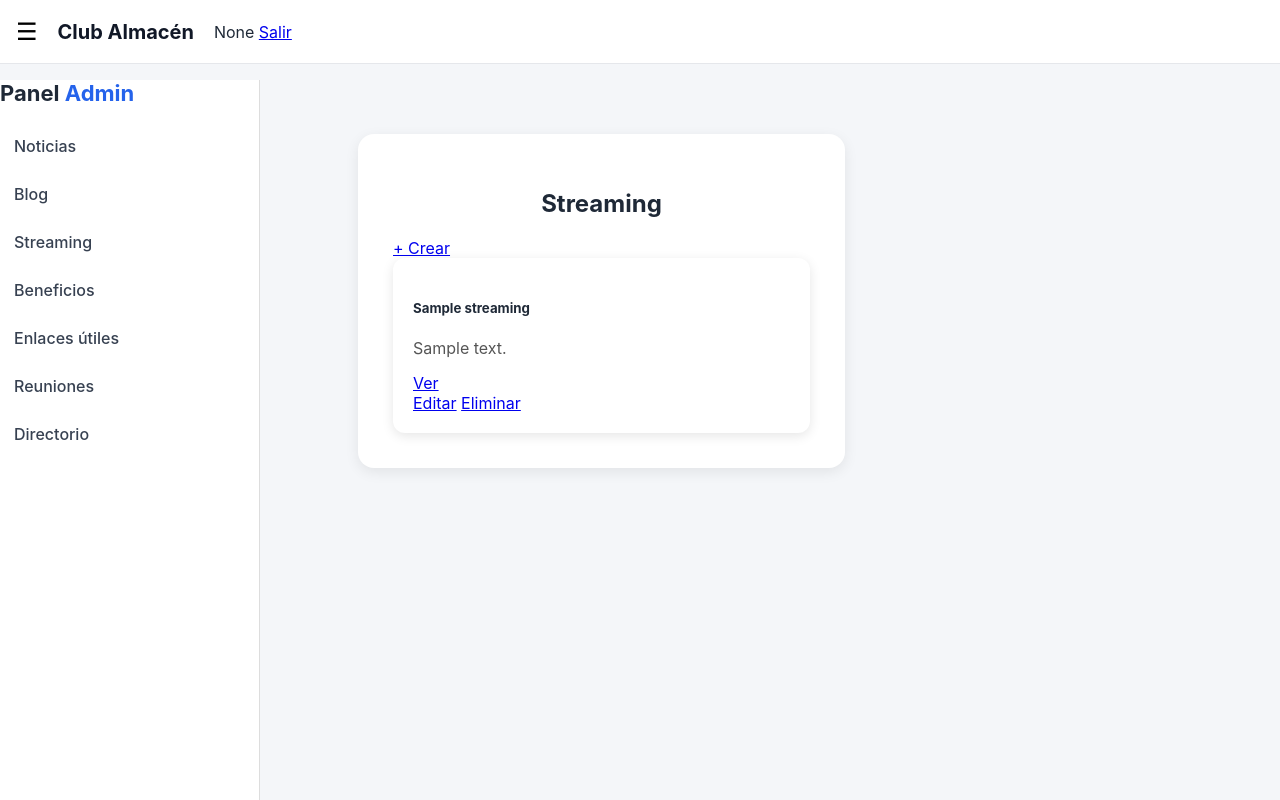
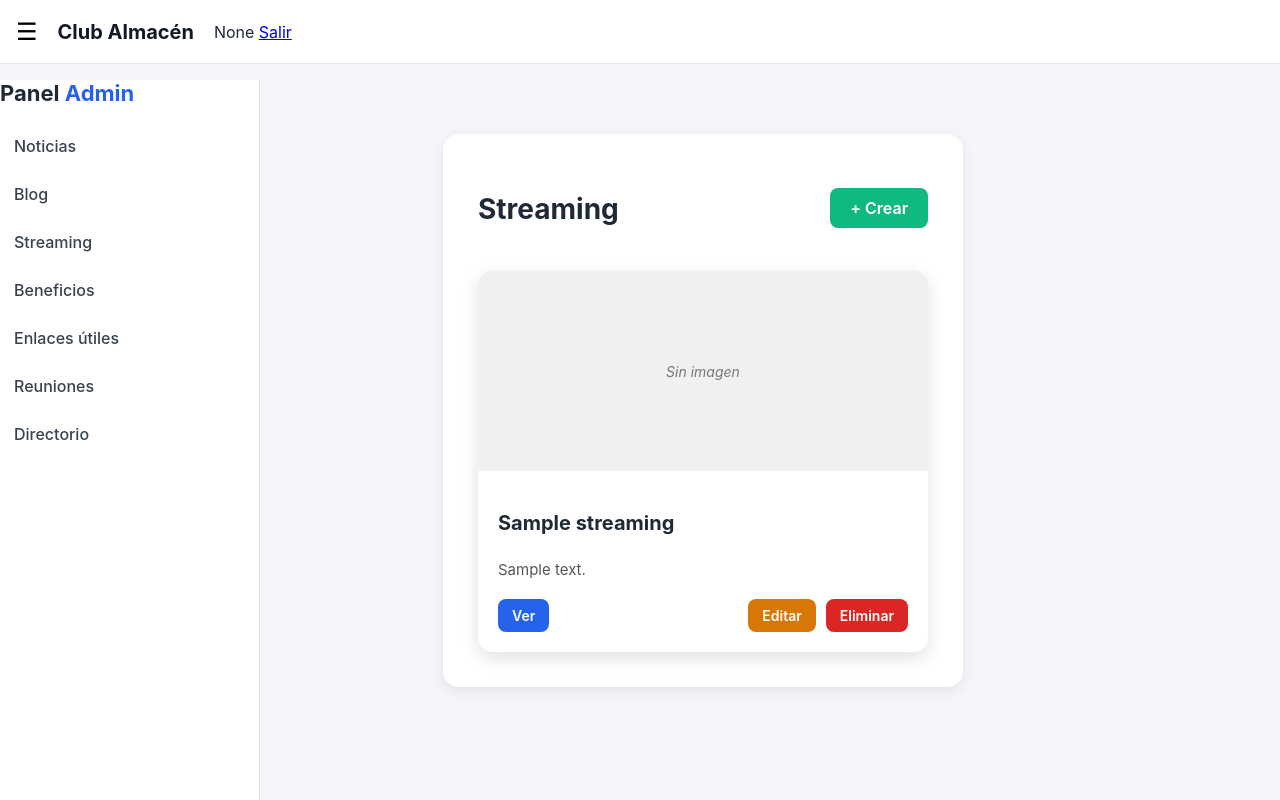
Before and after one commit to Maleza/WebClubAlmacen, a Django app: page /streaming/ in a window 1280 px wide. Run offline with Django 5.2, Linux system fonts and the light colour scheme; a user stored in the database is signed in; tables that the repository leaves empty hold one stand-in row (values such as "Sample post").

Commit message:
fix list-card ahira ocupa todo el ancho

```diff
--- a/static/css/base.css
+++ b/static/css/base.css
@@ -6,6 +6,26 @@
     padding: 40px 20px;
     margin-left: 260px;               /* Espacio para el menú lateral */
 }
+/* CARD GENERAL */
+.card {
+    background: #fff;
+    border-radius: 14px;
+    box-shadow: 0 10px 25px rgba(0,0,0,0.08);
+    overflow: hidden;
+    display: flex;
+    flex-direction: column;
+    min-height: 420px; /* 👈 clave */
+}
+
+/* CUERPO DE LA CARD */
+.card-body {
+    padding: 18px;
+    display: flex;
+    flex-direction: column;
+    flex-grow: 1;
+}
+
+
 
 /* TARJETA CENTRAL */
 .panel-card {
@@ -131,6 +151,17 @@ form textarea {
     text-decoration: none;
     font-weight: 600;
 }
+.btn-crear {
+    padding: 12px 20px;
+    background: #2e7d32;
+    color: white;
+    border-radius: 10px;
+    text-decoration: none;
+    font-weight: 600;
+    border: none;
+    cursor: pointer;
+}
+
 
 .btn-save:hover {
     background: #1747c7;
@@ -182,3 +213,176 @@ form textarea {
     text-decoration: none;
     font-weight: 600;
 }
+
+
+/* CONTENEDOR FIJO PARA IMAGENES EN LIST.HTML */
+.list-thumb {
+    width: 100%;
+    height: 180px;               /* altura uniforme */
+    background: #f0f0f0;
+    overflow: hidden;             /* evita desbordes */
+    border-radius: 10px 10px 0 0; /* combina con tu card */
+    display: flex;
+    align-items: center;
+    justify-content: center;
+}
+
+/* IMAGEN AJUSTADA */
+.list-thumb-img {
+    width: 100%;
+    height: 100%;
+    object-fit: cover;            /* evita deformación */
+    object-position: center;
+}
+
+/* SI NO HAY IMAGEN */
+.list-thumb.no-img {
+    display: flex;
+    justify-content: center;
+    align-items: center;
+    color: #777;
+    font-size: 14px;
+    font-style: italic;
+}
+
+/* ========== LIST HEADER ========== */
+.list-header {
+    display: flex;
+    justify-content: space-between;
+    align-items: center;
+    margin-bottom: 25px;
+}
+
+.list-title {
+    font-size: 28px;
+    font-weight: 700;
+    color: #1f2937;
+}
+
+/* ========== BOTÓN CREAR ========== */
+.btn-create {
+    padding: 10px 20px;
+    background: #10b981;
+    color: white;
+    text-decoration: none;
+    border-radius: 8px;
+    font-weight: 600;
+    transition: 0.2s;
+}
+
+.btn-create:hover {
+    background: #0d966b;
+}
+
+/* ========== GRID DE TARJETAS ========== */
+.list-grid {
+    display: grid;
+    grid-template-columns: repeat(auto-fill, minmax(360px, 1fr));
+    gap: 32px;
+}
+@media (max-width: 900px) {
+    .list-grid {
+        grid-template-columns: 1fr;
+    }
+}
+
+
+/* ========== TARJETA ========== */
+.list-card {
+    background: #ffffff;
+    border-radius: 14px;
+    overflow: hidden;
+    box-shadow: 0 6px 18px rgba(0,0,0,0.12);
+    display: flex;
+    flex-direction: column;
+    height: 100% ;
+    max-width: 800px;
+}
+
+/* Imagen */
+.list-thumb {
+    width: 100%;
+    height: 200px;
+    background-size: cover;
+    background-position: center;
+}
+
+/* Contenido */
+.list-body {
+    padding: 20px;
+    display: flex;
+    flex-direction: column;
+    flex-grow: 1; /* 👈 permite que la card se estire */
+}
+
+.list-card-title {
+    font-size: 20px;
+    margin-bottom: 10px;
+    font-weight: bold;
+}
+
+.list-text {
+    color: #555;
+    font-size: 15px;
+    margin-bottom: 20px;
+}
+
+/* ========== BOTONES DE ACCIÓN ========== */
+.list-actions {
+    display: flex;
+    justify-content: space-between;
+    align-items: center;
+    margin-top: auto; /*  empuja los botones al fondo */
+    gap: 12px;
+}
+
+
+
+.list-buttons {
+    display: flex;
+    gap: 10px;
+}
+
+
+
+.btn-view,
+.btn-edit,
+.btn-delete {
+    padding: 8px 14px;
+    border-radius: 8px;
+    text-decoration: none;
+    font-size: 14px;
+    font-weight: 600;
+}
+
+/* Verde */
+.btn-view {
+    background: #2563eb;
+    color: white;
+}
+.btn-view:hover {
+    background: #1e4fc7;
+}
+
+/* Amarillo */
+.btn-edit {
+    background: #d97706;
+    color: white;
+}
+.btn-edit:hover {
+    background: #b86505;
+}
+
+/* Rojo */
+.btn-delete {
+    background: #dc2626;
+    color: white;
+}
+.btn-delete:hover {
+    background: #b91c1c;
+}
+
+.empty-msg {
+    color: #777;
+    font-style: italic;
+}
--- a/templates/crud/base.html
+++ b/templates/crud/base.html
@@ -6,8 +6,8 @@
     <title>{{ title|default:"Club Almacén" }}</title>
 
     <!-- Estilos globales unificados -->
-    <link rel="stylesheet" href="{% static 'css/index.css' %}?v=2.0">
-    <link rel="stylesheet" href="{% static 'css/base.css' %}?v=2.0">
+    <link rel="stylesheet" href="{% static 'css/index.css' %}?v=2.3">
+    <link rel="stylesheet" href="{% static 'css/base.css' %}?v=2.9">
 </head>
 
 <body>
--- a/templates/crud/list.html
+++ b/templates/crud/list.html
@@ -1,55 +1,62 @@
 {% extends 'crud/base.html' %}
 
 {% block content %}
-  <div class="d-flex justify-content-between align-items-center mb-3">
-    <h2>{{ title }}</h2>
+
+<div class="list-header">
+  <h2 class="list-title">{{ title }}</h2>
 
   {% if user.is_authenticated and can_create %}
-      <a href="{% url create_url %}" class="btn btn-success">+ Crear</a>
+  <a href="{% url create_url %}" class="btn-create">+ Crear</a>
   {% endif %}
 </div>
 
-  <div class="row g-3">
+<div class="list-grid">
 
   {% for obj in objects %}
-      <div class="col-sm-6 col-md-4 col-lg-3">
-        <div class="card h-100 shadow-sm">
-
+  <div class="list-card">
     {% if obj.imagen %}
-            <img src="{{ obj.imagen.url }}" class="card-img-top" alt="{{ obj }}">
+    <div class="list-thumb">
+      <img src="{{ obj.imagen.url }}" class="list-thumb-img" alt="{{ obj }}">
+    </div>
+    {% else %}
+    <div class="list-thumb no-img">
+      <span>Sin imagen</span>
+    </div>
     {% endif %}
 
-          <div class="card-body d-flex flex-column">
-            <h5 class="card-title">{{ obj }}</h5>
+
+    <div class="list-body">
+
+      <h3 class="list-card-title">{{ obj }}</h3>
 
       {% if obj.resumen %}
-              <p class="card-text">{{ obj.resumen|truncatewords:20 }}</p>
+      <p class="list-text">{{ obj.resumen|truncatewords:20 }}</p>
       {% elif obj.descripcion %}
-              <p class="card-text">{{ obj.descripcion|truncatewords:20 }}</p>
+      <p class="list-text">{{ obj.descripcion|truncatewords:20 }}</p>
       {% elif obj.contenido %}
-              <p class="card-text">{{ obj.contenido|truncatewords:20 }}</p>
+      <p class="list-text">{{ obj.contenido|truncatewords:20 }}</p>
       {% endif %}
 
-            <div class="mt-auto d-flex justify-content-between">
-              <a href="{% url detail_url obj.pk %}" class="btn btn-outline-primary btn-sm">Ver</a>
+      <div class="list-actions">
+        <a href="{% url detail_url obj.pk %}" class="btn-view">Ver</a>
 
-              <div>
+        <div class="list-buttons">
           {% if can_edit %}
-                  <a href="{% url edit_url obj.pk %}" class="btn btn-primary btn-sm">Editar</a>
+          <a href="{% url edit_url obj.pk %}" class="btn-edit">Editar</a>
           {% endif %}
 
           {% if can_delete %}
-                  <a href="{% url delete_url obj.pk %}" class="btn btn-danger btn-sm">Eliminar</a>
+          <a href="{% url delete_url obj.pk %}" class="btn-delete">Eliminar</a>
           {% endif %}
         </div>
       </div>
 
     </div>
   </div>
+  {% empty %}
+  <p class="empty-msg">No hay elementos.</p>
+  {% endfor %}
+
 </div>
 
-    {% empty %}
-      <p class="text-muted">No hay elementos.</p>
-    {% endfor %}
-  </div>
 {% endblock %}
```
Also changed, not shown: media/blog/Captura_de_pantalla_2025-11-26_205235_5MFcpo9.png (added), media/noticias/bcb8139e67483bbc3b8b2fbff97e2768_9UERO3Z.jpg (added). Lines whose indentation alone changed are shown as unchanged.
